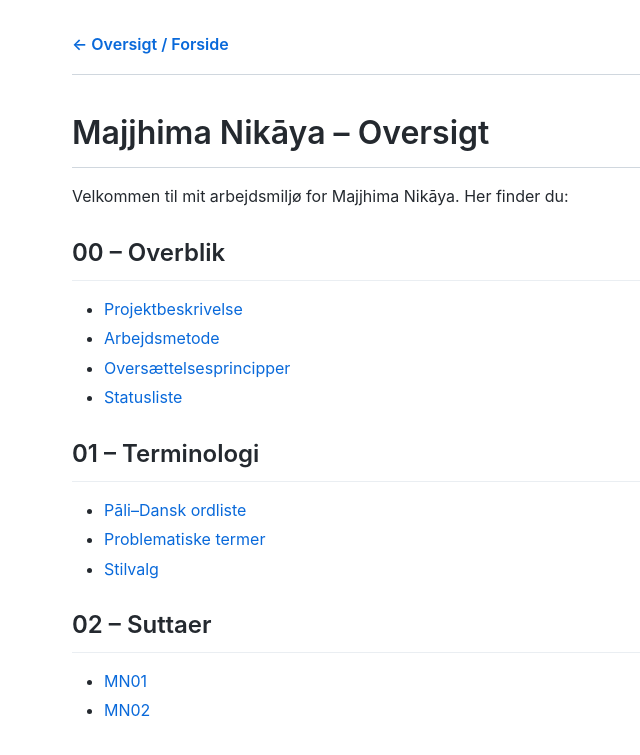
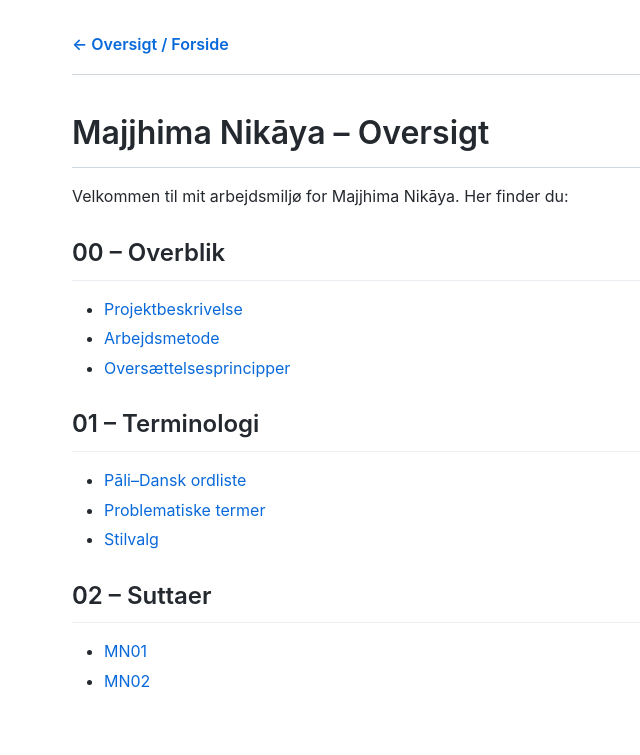
Before and after one commit to henningvhansen/Suttaer, a Jekyll site: the page built from index.md, in a window 1280 px wide. Shown: the top 755 px of the page, without its empty margins (168-808 px from the left). Built offline with Jekyll 4.4.1, drawn with Linux system fonts in a browser that asks for light colours.

Commit message:
Update index.md

```diff
--- a/index.md
+++ b/index.md
@@ -10,13 +10,12 @@ Velkommen til mit arbejdsmiljø for Majjhima Nikāya. Her finder du:
 - [Projektbeskrivelse](Clone/Suttaer/Suttaer/majjhima/00-overblik/Projektbeskrivelse.md)
 - [Arbejdsmetode](Clone/Suttaer/Suttaer/majjhima/00-overblik/Arbejdsmetode.md)
 - [Oversættelsesprincipper](Clone/Suttaer/Suttaer/majjhima/00-overblik/Oversættelsesprincipper.md)
-- [Statusliste](Clone/Suttaer/Suttaer/majjhima/00-overblik/Statusliste.md)
 
 ## 01 – Terminologi
 - [Pāli–Dansk ordliste](majjhima/01-terminologi/Pali-Dansk-Ordlist)
 - [Problematiske termer](majjhima/01-terminologi/Problematiske-Termer)
-- [Stilvalg](Clone/Suttaer/Suttaer/majjhima/01-terminologi/Stilvalg.md)
+- [Stilvalg](Clone/Suttaer/Suttaer/majjhima/01-terminologi/Stilvalg)
 
 ## 02 – Suttaer
-- [MN01](Suttaer/majjhima/02-suttaer/MN01.md)
-- [MN02](Suttaer/majjhima/02-suttaer/MN02.md)
+- [MN01](Suttaer/majjhima/02-suttaer/MN01)
+- [MN02](Suttaer/majjhima/02-suttaer/MN02)
```
